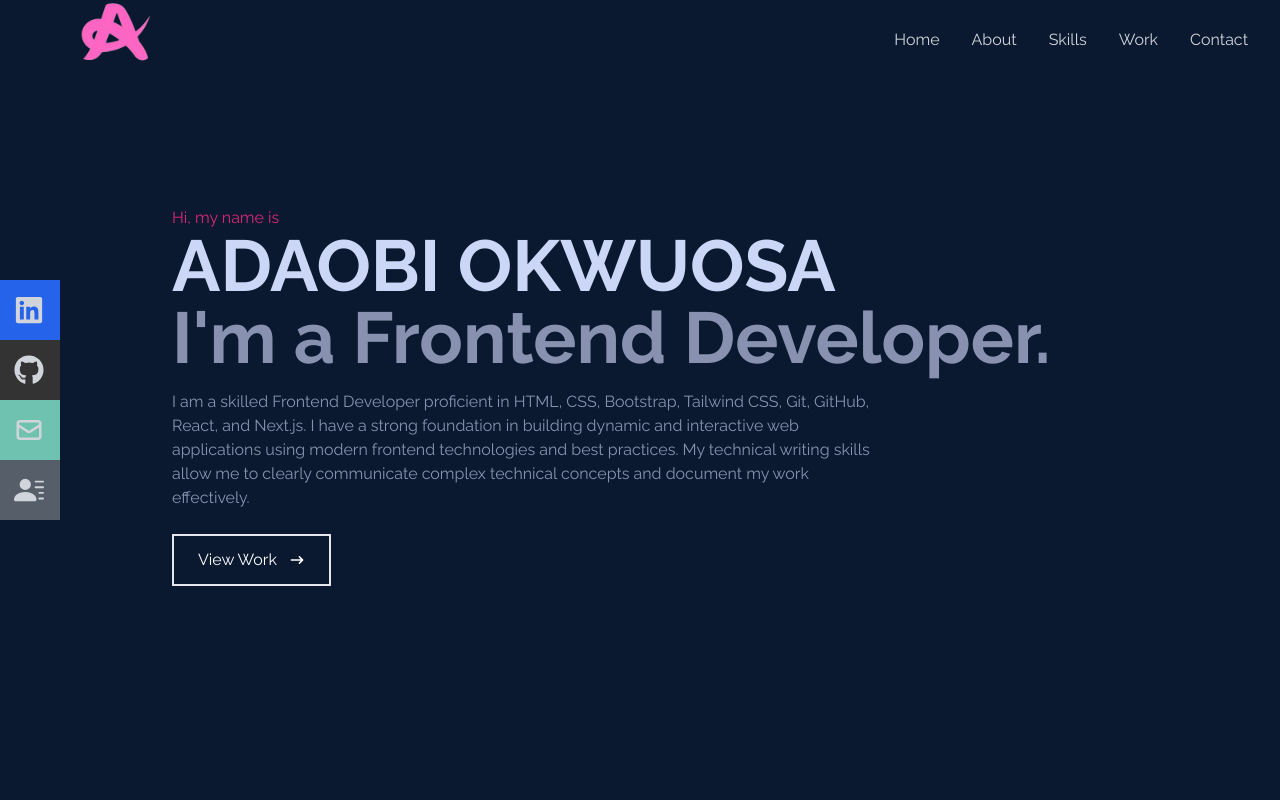
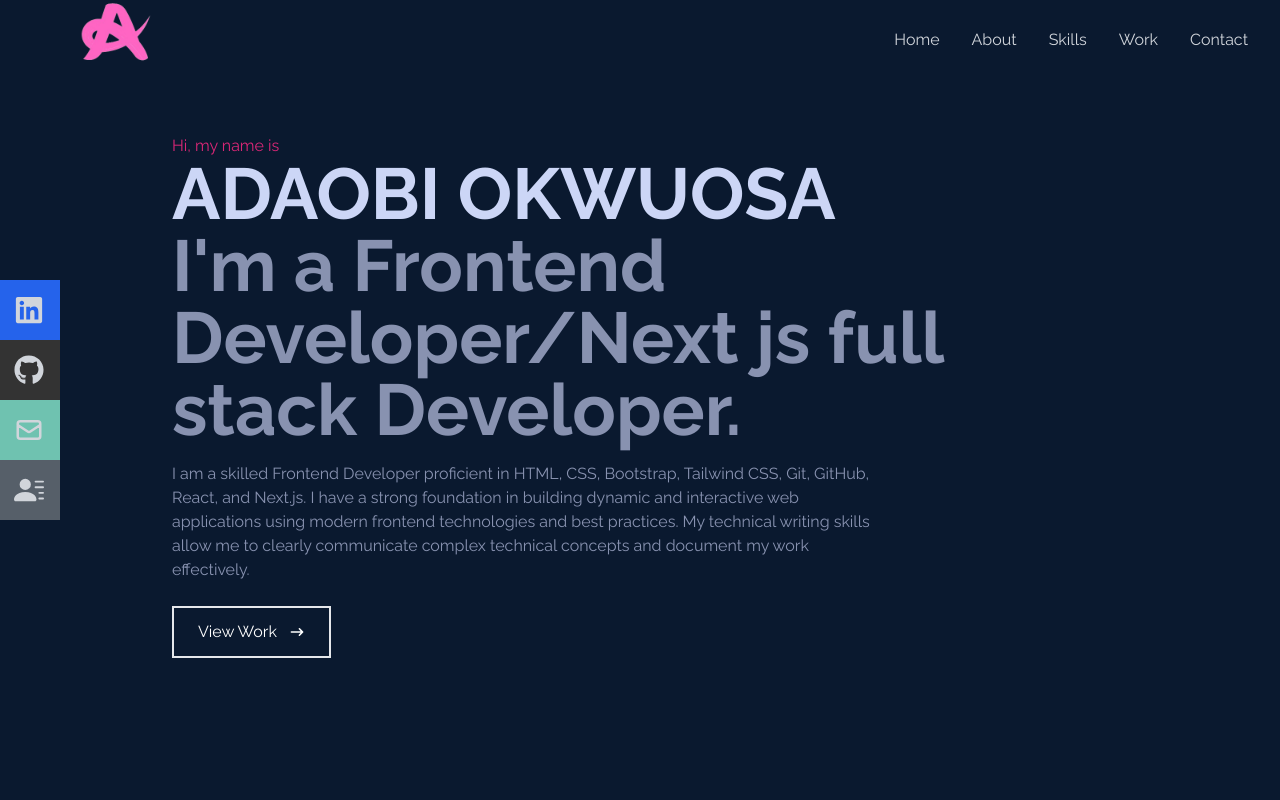
Before and after one commit to Adaobilynda1234/frontendportfolio, a React (Vite) app: page / in a window 1280 px wide. Shown: the top 800 px of the page. Built offline with nearby package versions, Linux system fonts and the light colour scheme.

Commit message:
updated portfolio

```diff
--- a/src/components/Home.jsx
+++ b/src/components/Home.jsx
@@ -11,7 +11,7 @@ const Home = () => {
           ADAOBI OKWUOSA
         </h1>
         <h2 className="text-4xl sm:text-7xl font-bold text-[#8892b0]">
-          I'm a Frontend Developer.
+          I'm a Frontend Developer/Next js full stack Developer.
         </h2>
         <p className="text-[#8892b0] py-4 max-w-[700px]">
           I am a skilled Frontend Developer proficient in HTML, CSS, Bootstrap,
```
